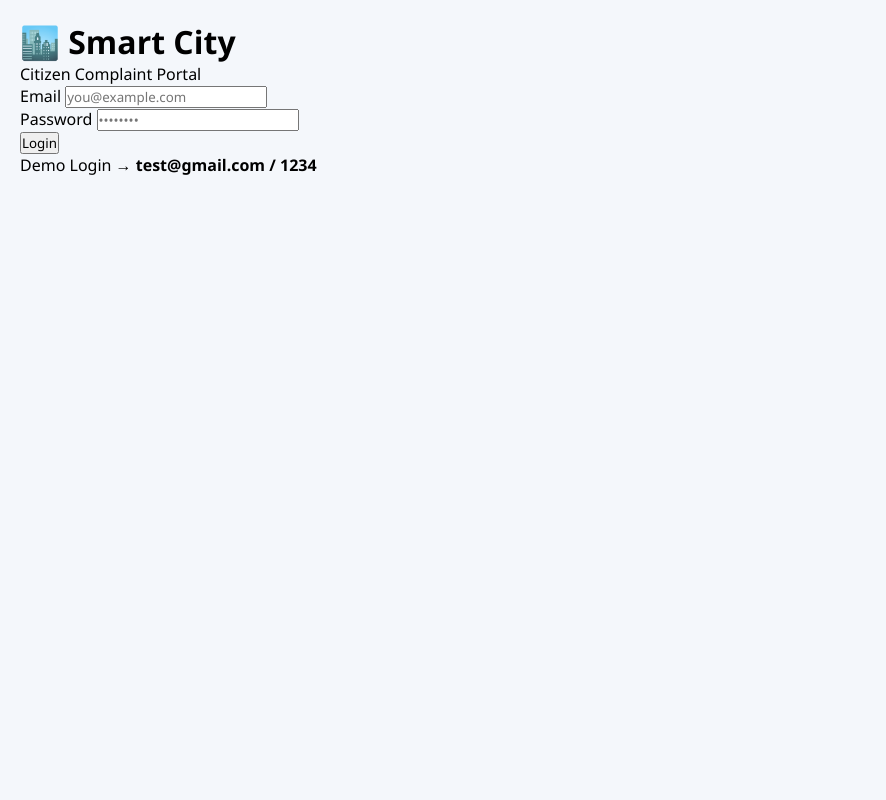
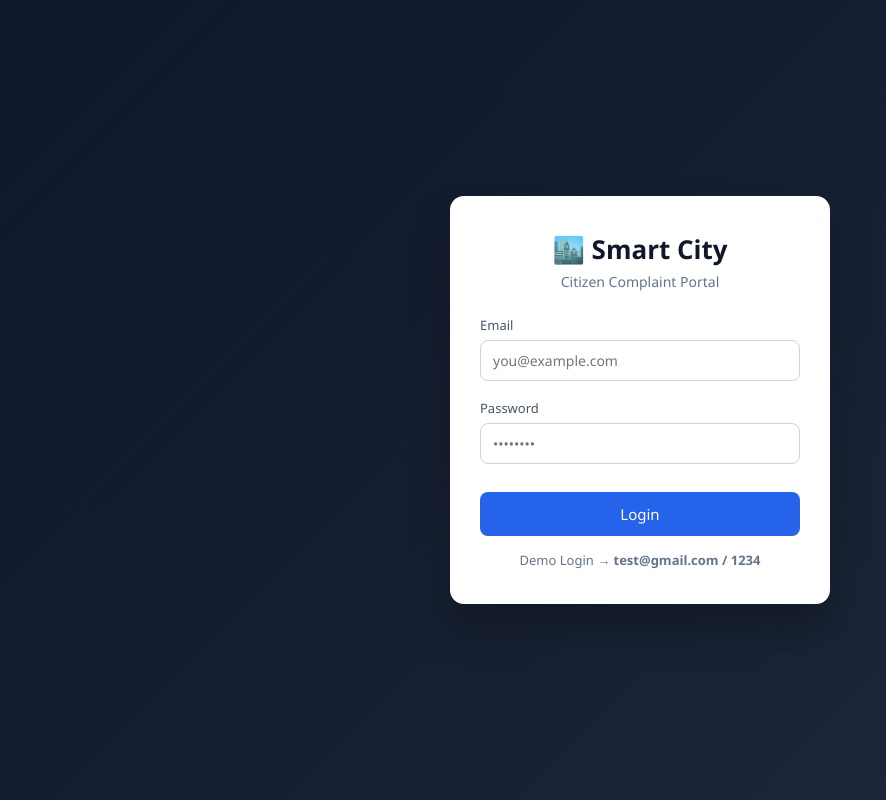
Before and after one commit to soham-patil-tech/smart-city-complaint-analyzer, a PHP site: page / in a window 1280 px wide. Shown: the whole page, without its empty margins (0-886 px from the left). Run offline with PHP 8.4, Linux system fonts and the light colour scheme.

Commit message:
Update style.css

```diff
--- a/frontend/style.css
+++ b/frontend/style.css
@@ -1,3 +1,6 @@
+/* =========================================================
+   GLOBAL RESET & BASE
+========================================================= */
 * {
   margin: 0;
   padding: 0;
@@ -8,9 +11,12 @@
 body {
   background: #f4f7fb;
   padding: 20px;
+  color: #0f172a;
 }
 
-/* Header */
+/* =========================================================
+   TOP BAR (Admin + Complaint Pages)
+========================================================= */
 .topbar {
   background: #0f172a;
   color: white;
@@ -28,7 +34,11 @@ body {
   opacity: 0.8;
 }
 
-/* Stats */
+/* =========================================================
+   ADMIN DASHBOARD
+========================================================= */
+
+/* Stats Cards */
 .stats {
   display: grid;
   grid-template-columns: repeat(auto-fit, minmax(220px, 1fr));
@@ -68,7 +78,7 @@ body {
 .controls select {
   padding: 10px 14px;
   border-radius: 8px;
-  border: 1px solid #cbd5f5;
+  border: 1px solid #cbd5e1;
   width: 220px;
 }
 
@@ -96,6 +106,7 @@ td {
   border-bottom: 1px solid #f1f5f9;
 }
 
+/* Status Badges */
 .status {
   padding: 5px 10px;
   border-radius: 999px;
@@ -103,13 +114,161 @@ td {
   font-weight: 600;
 }
 
-.status.Pending { background: #ffedd5; color: #9a3412; }
-.status.Resolved { background: #dcfce7; color: #166534; }
-.status.InProgress { background: #dbeafe; color: #1e40af; }
+.status.Pending {
+  background: #ffedd5;
+  color: #9a3412;
+}
 
-/* Responsive */
+.status.Resolved {
+  background: #dcfce7;
+  color: #166534;
+}
+
+.status.InProgress {
+  background: #dbeafe;
+  color: #1e40af;
+}
+
+/* =========================================================
+   LOGIN PAGE
+========================================================= */
+
+.login-page {
+  min-height: 100vh;
+  background: linear-gradient(135deg, #0f172a, #1e293b);
+  display: flex;
+  align-items: center;
+  justify-content: center;
+}
+
+.login-card {
+  background: white;
+  padding: 35px 30px;
+  width: 100%;
+  max-width: 380px;
+  border-radius: 14px;
+  box-shadow: 0 25px 40px rgba(0,0,0,0.25);
+  text-align: center;
+}
+
+.login-card h1 {
+  font-size: 26px;
+  margin-bottom: 5px;
+}
+
+.tagline {
+  font-size: 14px;
+  color: #64748b;
+  margin-bottom: 25px;
+}
+
+.input-group {
+  margin-bottom: 18px;
+  text-align: left;
+}
+
+.input-group label {
+  font-size: 13px;
+  color: #475569;
+  margin-bottom: 6px;
+  display: block;
+}
+
+.input-group input,
+.input-group textarea,
+.input-group select {
+  width: 100%;
+  padding: 10px 12px;
+  border-radius: 8px;
+  border: 1px solid #cbd5e1;
+  font-size: 14px;
+}
+
+.input-group input:focus,
+.input-group textarea:focus,
+.input-group select:focus {
+  outline: none;
+  border-color: #2563eb;
+}
+
+/* Login Button */
+.login-btn {
+  width: 100%;
+  margin-top: 10px;
+  padding: 12px;
+  border: none;
+  border-radius: 8px;
+  background: #2563eb;
+  color: white;
+  font-size: 15px;
+  cursor: pointer;
+}
+
+.login-btn:hover {
+  background: #1d4ed8;
+}
+
+.hint {
+  margin-top: 15px;
+  font-size: 13px;
+  color: #64748b;
+}
+
+/* =========================================================
+   COMPLAINT PAGE
+========================================================= */
+
+.complaint-page {
+  min-height: 100vh;
+  background: #f4f7fb;
+}
+
+.form-wrapper {
+  display: flex;
+  justify-content: center;
+  margin-top: 30px;
+}
+
+.form-card {
+  background: white;
+  width: 100%;
+  max-width: 520px;
+  padding: 30px;
+  border-radius: 14px;
+  box-shadow: 0 20px 30px rgba(0,0,0,0.08);
+}
+
+.form-card textarea {
+  min-height: 120px;
+  resize: vertical;
+}
+
+/* Submit Button */
+.submit-btn {
+  width: 100%;
+  margin-top: 10px;
+  padding: 14px;
+  border: none;
+  border-radius: 10px;
+  background: #16a34a;
+  color: white;
+  font-size: 15px;
+  cursor: pointer;
+}
+
+.submit-btn:hover {
+  background: #15803d;
+}
+
+/* =========================================================
+   RESPONSIVE
+========================================================= */
 @media (max-width: 600px) {
   .controls {
     flex-direction: column;
   }
+
+  body {
+    padding: 12px;
+  }
 }
```
